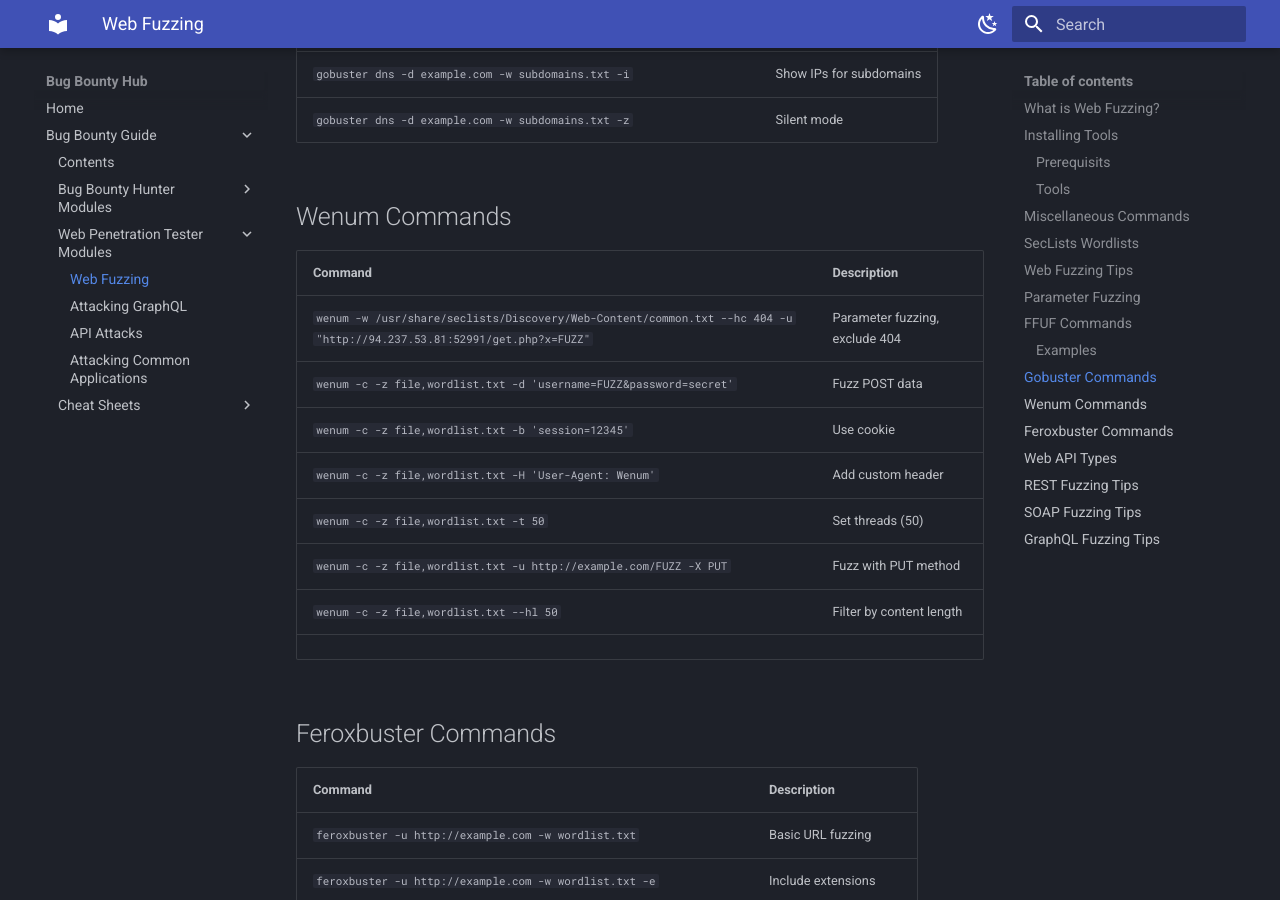
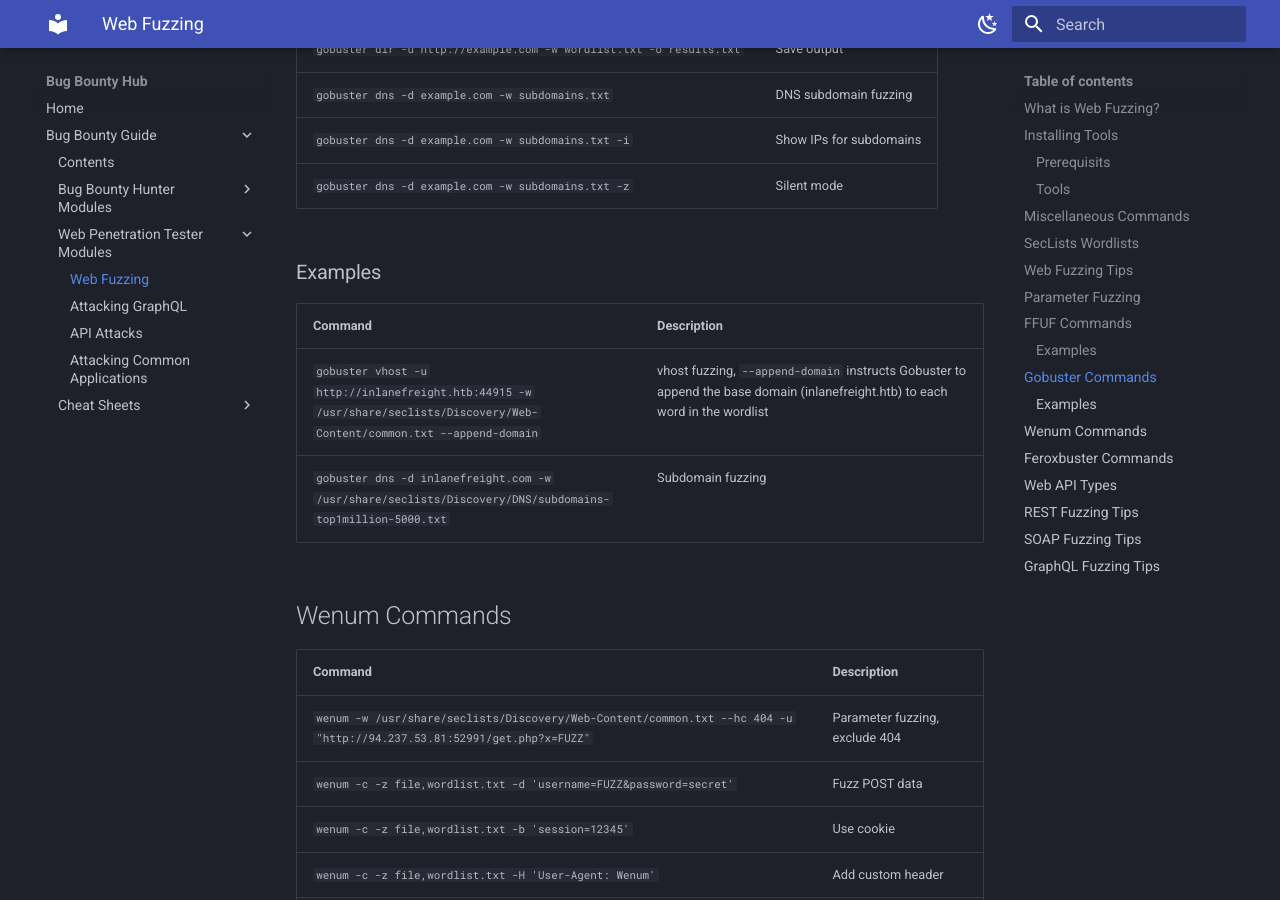
Before and after one commit to variable190/BugBounty, an MkDocs documentation site: the page built from docs/bug-bounty-guide/web-fuzzing.md, in a window 1280 px wide and 900 px high, scrolled down 4231 px. Built offline with MkDocs 1.6.1 and Material for MkDocs 9.7.7, drawn with Linux system fonts in a browser that asks for light colours; some of the changed text lies outside the part shown.

Commit message:
update web fuzzing page

```diff
--- a/docs/bug-bounty-guide/web-fuzzing.md
+++ b/docs/bug-bounty-guide/web-fuzzing.md
@@ -49,6 +49,7 @@
 | Command                           | Description                          |
 |-----------------------------------|--------------------------------------|
 | `sudo sh -c 'echo "SERVER_IP academy.htb" >> /etc/hosts'` | Add DNS entry to hosts file |
+| `echo "SERVER_IP academy.htb" \| sudo tee -a /etc/hosts` | Add DNS entry to hosts file |
 | `for i in $(seq 1 1000); do echo $i >> ids.txt; done` | Create numerical wordlist (1-1000) |
 | `curl http://admin.academy.htb:PORT/admin/admin.php -X POST -d 'id=key' -H 'Content-Type: application/x-www-form-urlencoded'` | Send POST request with data  |
 
@@ -112,6 +113,13 @@
 | `gobuster dns -d example.com -w subdomains.txt` | DNS subdomain fuzzing |
 | `gobuster dns -d example.com -w subdomains.txt -i` | Show IPs for subdomains |
 | `gobuster dns -d example.com -w subdomains.txt -z` | Silent mode    |
+
+### Examples
+
+| Command | Description |
+|---------|-------------|
+| `gobuster vhost -u http://inlanefreight.htb:44915 -w /usr/share/seclists/Discovery/Web-Content/common.txt --append-domain` | vhost fuzzing, `--append-domain` instructs Gobuster to append the base domain (inlanefreight.htb) to each word in the wordlist |
+| `gobuster dns -d inlanefreight.com -w /usr/share/seclists/Discovery/DNS/subdomains-top1million-5000.txt` | Subdomain fuzzing |
 
 ## Wenum Commands
 
```
